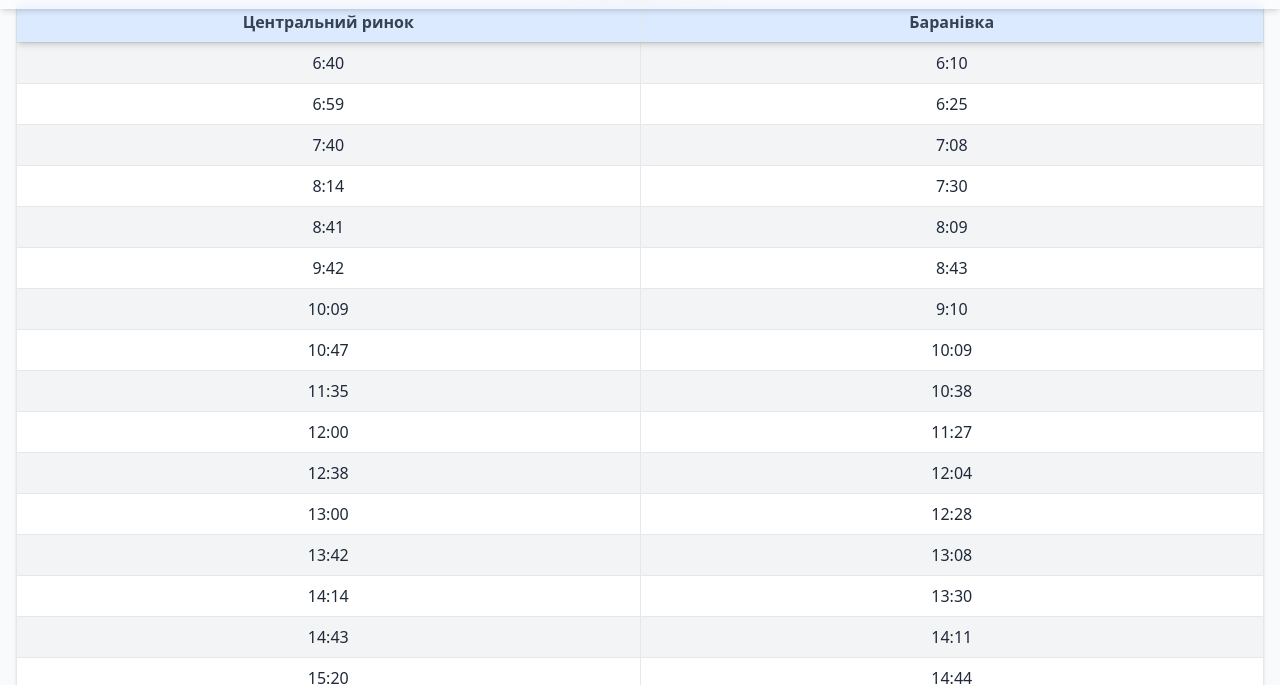
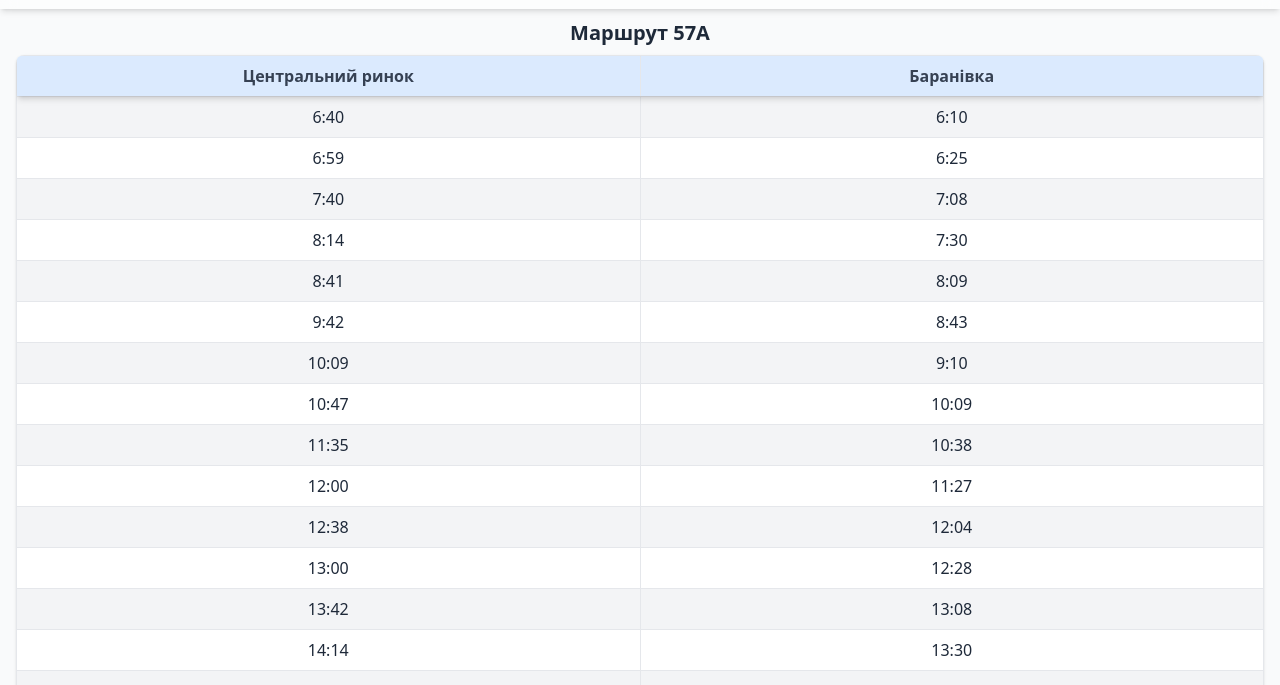
Before and after one commit to oleksandrbazil/rozklad-transportu-sumy, a website: page index.html in a window 1280 px wide. Shown: the part 115-800 px from the top of the page. Drawn offline with Linux system fonts and the light colour scheme.

Commit message:
Add header height offset to page for better scroll position

```diff
--- a/index.html
+++ b/index.html
@@ -5,6 +5,18 @@
     <meta name="viewport" content="width=device-width, initial-scale=1.0">
     <title>Розклад руху громадського транспорту м. Суми</title>
     <link rel="stylesheet" href="output.css">
+    <style>
+        :root {
+            --header-height: 180px;
+        }
+        html {
+            scroll-padding-top: var(--header-height);
+            scroll-behavior: smooth;
+        }
+        main {
+            padding-top: var(--header-height);
+        }
+    </style>
 </head>
 <body class="bg-gray-50 text-gray-800">
 <header class="fixed top-0 left-0 right-0 bg-white/50 backdrop-blur-sm shadow-md z-40">
@@ -36,7 +48,7 @@
         </div>
     </div>
 </header>
-<main class="container mx-auto px-4 pb-8 pt-20">
+<main class="container mx-auto px-4 pb-8">
     <h3 class="text-xl font-semibold mb-2 text-center" id="route_57a">Маршрут 57А</h3>
     <div class="overflow-x-auto rounded-lg shadow mb-4 text-center">
         <table class="table-auto w-full">
@@ -1182,6 +1194,27 @@
                 }
             };
             window.addEventListener('scroll', onScroll);
+
+            const header = document.querySelector('header');
+
+            if (header) {
+                function updateHeaderHeight() {
+                    const paddingTop = 10;
+                    const height = Math.ceil(header.getBoundingClientRect().height);
+                    document.documentElement.style.setProperty('--header-height', `${height + paddingTop}px`)
+                }
+
+                updateHeaderHeight();
+                window.addEventListener('resize', updateHeaderHeight);
+
+                if (window.ResizeObserver) {
+                    const header = document.querySelector('header');
+                    if (header) {
+                        const resizeObserver = new ResizeObserver(updateHeaderHeight);
+                        resizeObserver.observe(header);
+                    }
+                }
+            }
         })();
     </script>
 </main>
```
Also changed, not shown: output.css.
